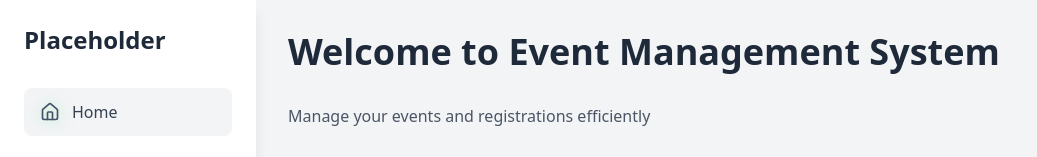
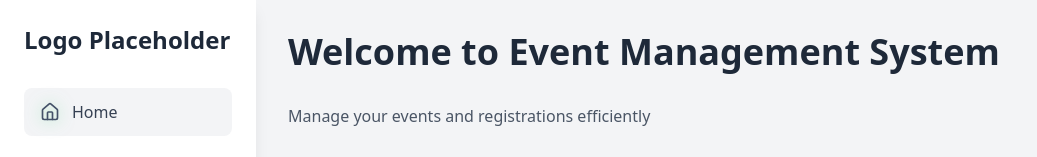
Before and after one commit to PedroAbib/event-manager-v2, a React (Vite) app: page / in a window 1280 px wide. Shown: the top 157 px of the page, without its empty margins (0-1037 px from the left). Built offline with nearby package versions, Linux system fonts and the light colour scheme.

Commit message:
refactor: changing placeholder name

```diff
--- a/src/components/Navbar.tsx
+++ b/src/components/Navbar.tsx
@@ -11,7 +11,7 @@ export function Navbar() {
   return (
     <nav className="fixed left-0 top-0 h-full w-64 bg-white dark:bg-gray-900 shadow-lg">
       <div className="p-6">
-        <h2 className="text-2xl font-bold text-gray-800 dark:text-white mb-8">Placeholder</h2>
+        <h2 className="text-2xl font-bold text-gray-800 dark:text-white mb-8">Logo Placeholder</h2>
         <ul className="space-y-2">
           {navItems.map((item) => (
             <li key={item.path}>
```
